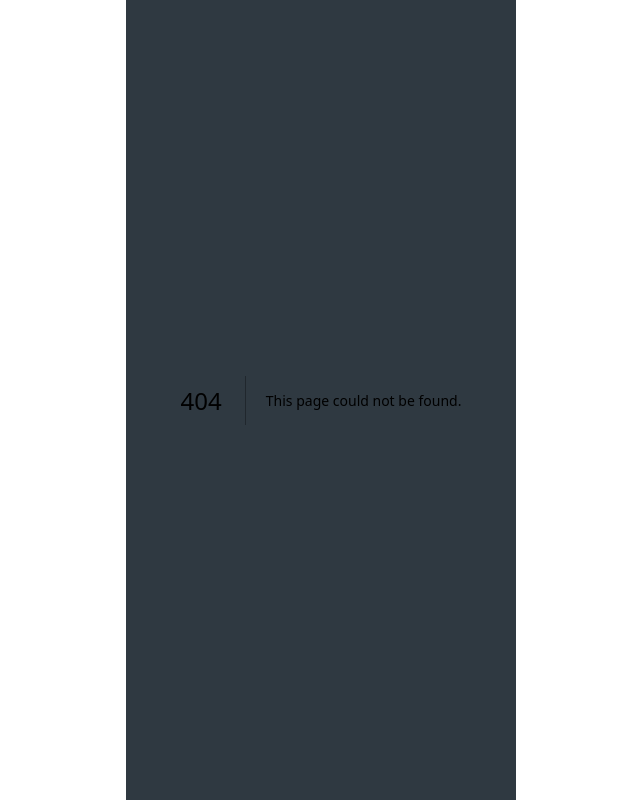
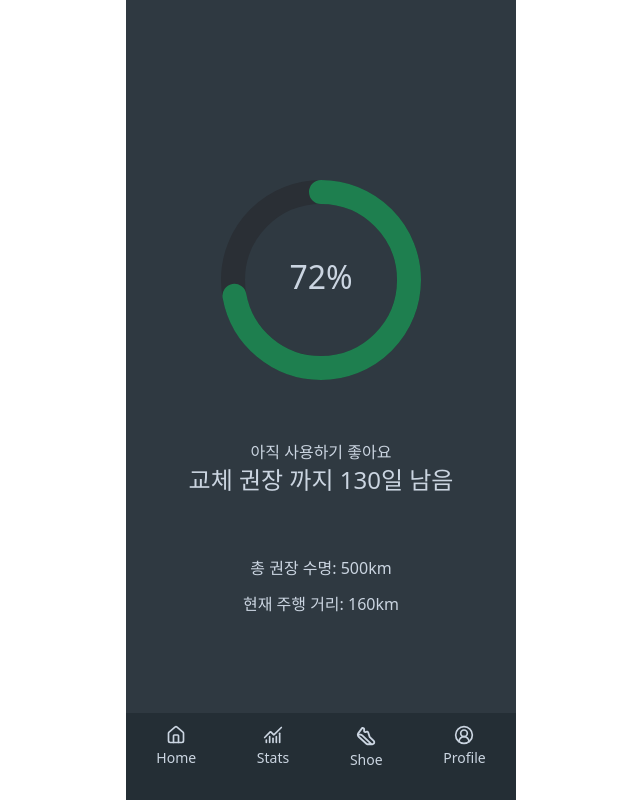
Before and after one commit to ychanwoo/ShoePlan, a Next.js app: page /home in a window 1280 px wide. Before the commit this address had no page. Shown: the whole page, without its empty margins (319-959 px from the left). Built offline with nearby package versions, Linux system fonts and the light colour scheme.

Commit message:
ui: add progress bar component and home tab UI

```diff
--- /dev/null
+++ b/src/app/home/page.tsx
@@ -0,0 +1,30 @@
+"use client";
+
+import TabBar from "@/components/common/TabBar";
+import ShoeLifeProgress from "@/components/homeTab/ShoeLifeProgress";
+
+export default function HomePage() {
+  return (
+    <>
+      <div className="flex flex-col items-center relative top-45">
+        <ShoeLifeProgress percentage={72} />
+      </div>
+
+      <div className="text-[#CBD5E1] text-center relative top-60">
+        <p className="font-light">아직 사용하기 좋아요</p>
+        <p className="text-2xl">교체 권장 까지 {130}일 남음</p>
+      </div>
+
+      <div className="text-[#CBD5E1] text-center space-y-3 font-light relative top-75">
+        <p>
+          총 권장 수명: <span>{500}km</span>
+        </p>
+        <p>
+          현재 주행 거리: <span>{160}km</span>
+        </p>
+      </div>
+
+      <TabBar />
+    </>
+  );
+}
--- /dev/null
+++ b/src/components/homeTab/ShoeLifeProgress.tsx
@@ -0,0 +1,27 @@
+import { CircularProgressbar, buildStyles } from "react-circular-progressbar";
+import "react-circular-progressbar/dist/styles.css";
+
+interface ShoeLifeProgressProps {
+  percentage: number;
+}
+
+export default function ShoeLifeProgress({
+  percentage,
+}: ShoeLifeProgressProps) {
+  return (
+    <div className="w-50 h-50">
+      <CircularProgressbar
+        value={percentage}
+        text={`${percentage}%`}
+        strokeWidth={12}
+        styles={buildStyles({
+          pathColor: "#1E7F4F",
+          trailColor: "#2A2F35",
+          textColor: "#CBD5E1",
+          textSize: "16px",
+          pathTransitionDuration: 0.8,
+        })}
+      />
+    </div>
+  );
+}
```
